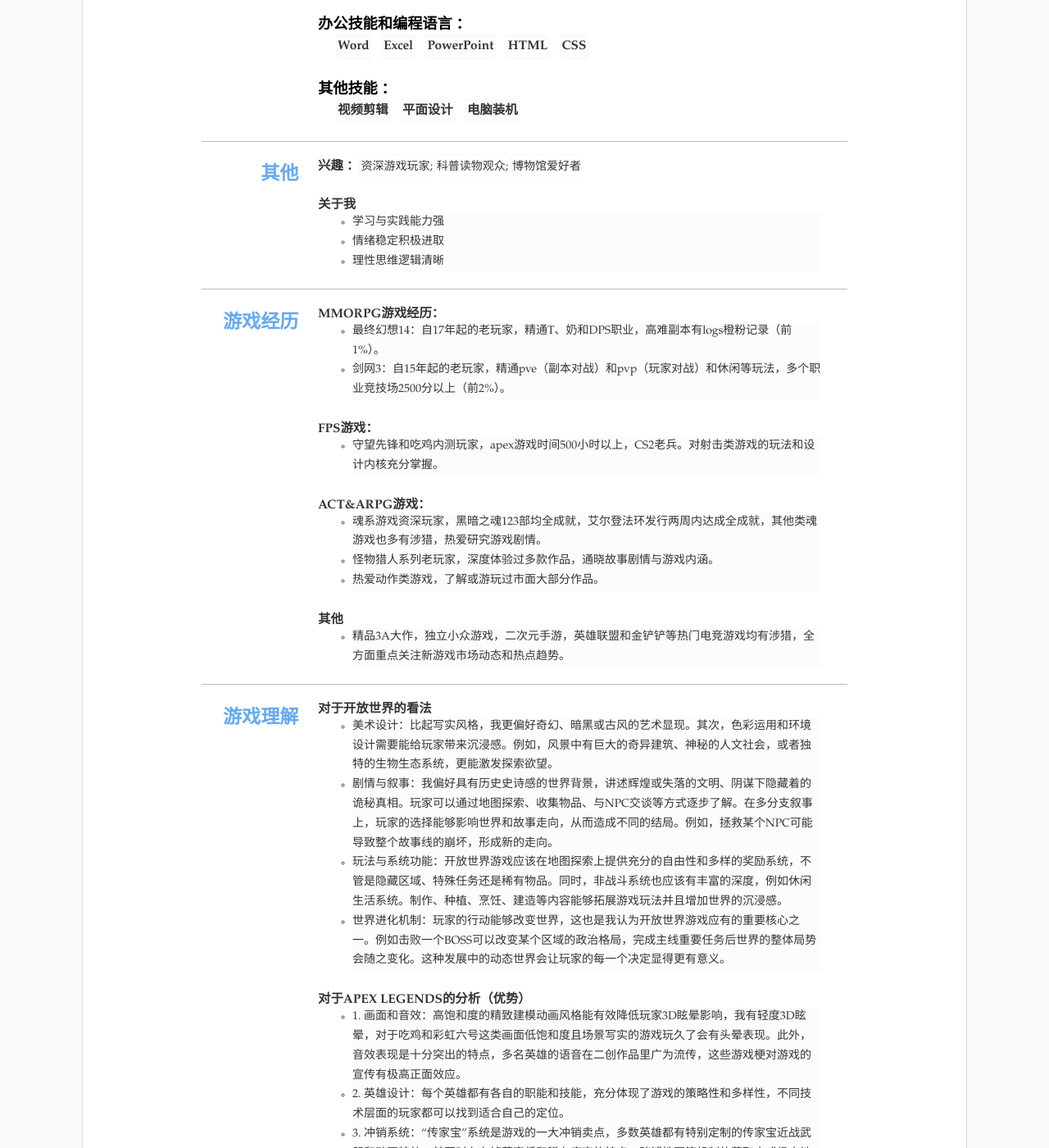
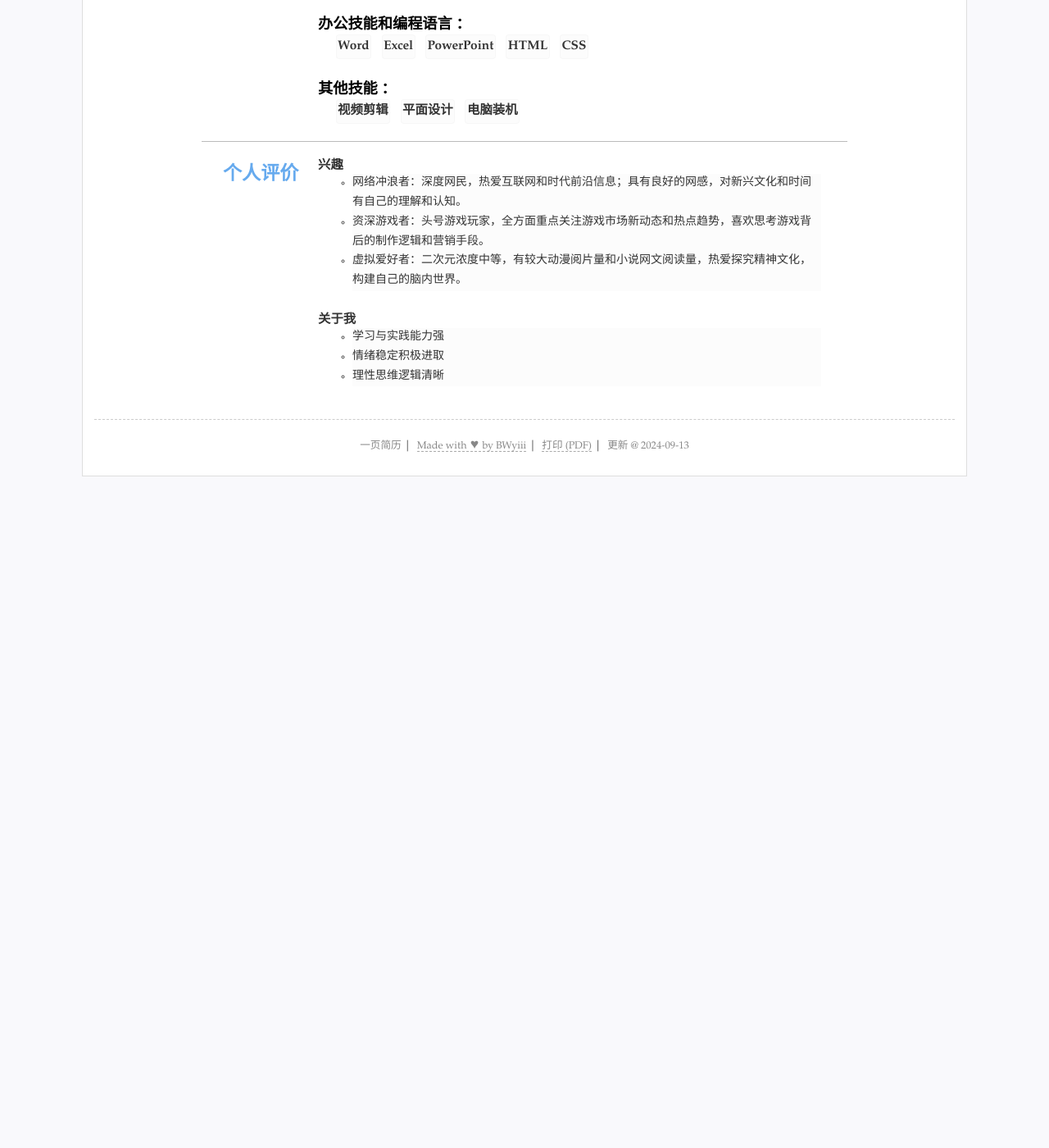
Before and after one commit to BWyiii/-, a Jekyll site: the page built from index.html, in a window 1280 px wide and 1400 px high, scrolled down 1115 px. Shown: the whole window at 82% size. Built offline with Jekyll 4.4.1, drawn with Linux system fonts in a browser that asks for light colours; after the commit the page ends 1717 px from its top, so only the background shows below that; some of the changed text lies outside the part shown.

Commit message:
Update resume.yml

```diff
--- a/_data/resume.yml
+++ b/_data/resume.yml
@@ -90,60 +90,19 @@ main: #简历主要内容，
 #others 其他简略内容(列表)
 others: #其他列表显示
 - type: others #ID可以为空
-  name: '其他'
+  name: '个人评价'
   content: #选择需要的格式
-  - title: "兴趣 ："
-    items: #单行列表
-    - 资深游戏玩家;
-    - 科普读物观众;
-    - 博物馆爱好者
+  - title: 兴趣
+    list:
+    - 网络冲浪者：深度网民，热爱互联网和时代前沿信息；具有良好的网感，对新兴文化和时间有自己的理解和认知。
+    - 资深游戏者：头号游戏玩家，全方面重点关注游戏市场新动态和热点趋势，喜欢思考游戏背后的制作逻辑和营销手段。
+    - 虚拟爱好者：二次元浓度中等，有较大动漫阅片量和小说网文阅读量，热爱探究精神文化，构建自己的脑内世界。
 
   - title: 关于我
     list:
     - 学习与实践能力强
     - 情绪稳定积极进取
     - 理性思维逻辑清晰
-
-- type: gaming experience
-  name: 游戏经历
-  content:
-  - title: MMORPG游戏经历：
-    list:
-    - 最终幻想14：自17年起的老玩家，精通T、奶和DPS职业，高难副本有logs橙粉记录（前1%）。
-    - 剑网3：自15年起的老玩家，精通pve（副本对战）和pvp（玩家对战）和休闲等玩法，多个职业竞技场2500分以上（前2%）。
-  - title: FPS游戏：
-    list:
-    - 守望先锋和吃鸡内测玩家，apex游戏时间500小时以上，CS2老兵。对射击类游戏的玩法和设计内核充分掌握。
-  - title: ACT&ARPG游戏：
-    list:
-    - 魂系游戏资深玩家，黑暗之魂123部均全成就，艾尔登法环发行两周内达成全成就，其他类魂游戏也多有涉猎，热爱研究游戏剧情。
-    - 怪物猎人系列老玩家，深度体验过多款作品，通晓故事剧情与游戏内涵。
-    - 热爱动作类游戏，了解或游玩过市面大部分作品。
-  - title: 其他
-    list:
-    - 精品3A大作，独立小众游戏，二次元手游，英雄联盟和金铲铲等热门电竞游戏均有涉猎，全方面重点关注新游戏市场动态和热点趋势。
-
-- type: gaming comprehension
-  name: 游戏理解
-  content:
-  - title: 对于开放世界的看法
-    list:
-    - 美术设计：比起写实风格，我更偏好奇幻、暗黑或古风的艺术显现。其次，色彩运用和环境设计需要能给玩家带来沉浸感。例如，风景中有巨大的奇异建筑、神秘的人文社会，或者独特的生物生态系统，更能激发探索欲望。
-    - 剧情与叙事：我偏好具有历史史诗感的世界背景，讲述辉煌或失落的文明、阴谋下隐藏着的诡秘真相。玩家可以通过地图探索、收集物品、与NPC交谈等方式逐步了解。在多分支叙事上，玩家的选择能够影响世界和故事走向，从而造成不同的结局。例如，拯救某个NPC可能导致整个故事线的崩坏，形成新的走向。
-    - 玩法与系统功能：开放世界游戏应该在地图探索上提供充分的自由性和多样的奖励系统，不管是隐藏区域、特殊任务还是稀有物品。同时，非战斗系统也应该有丰富的深度，例如休闲生活系统。制作、种植、烹饪、建造等内容能够拓展游戏玩法并且增加世界的沉浸感。
-    - 世界进化机制：玩家的行动能够改变世界，这也是我认为开放世界游戏应有的重要核心之一。例如击败一个BOSS可以改变某个区域的政治格局，完成主线重要任务后世界的整体局势会随之变化。这种发展中的动态世界会让玩家的每一个决定显得更有意义。
-  - title: 对于APEX LEGENDS的分析（优势）
-    list:
-    - 1. 画面和音效：高饱和度的精致建模动画风格能有效降低玩家3D眩晕影响，我有轻度3D眩晕，对于吃鸡和彩虹六号这类画面低饱和度且场景写实的游戏玩久了会有头晕表现。此外，音效表现是十分突出的特点，多名英雄的语音在二创作品里广为流传，这些游戏梗对游戏的宣传有极高正面效应。
-    - 2. 英雄设计：每个英雄都有各自的职能和技能，充分体现了游戏的策略性和多样性，不同技术层面的玩家都可以找到适合自己的定位。
-    - 3. 冲销系统：“传家宝”系统是游戏的一大冲销卖点，多数英雄都有特别定制的传家宝近战武器和动画特效。其同时存在掉落率低和稀有度高的特点，赌博性开箱机制的获取方式极大地提高了玩家的成就感和满足感。
-    - 4. 外观无法提升战力：外观系统解绑战力系统是我认为一款优秀的免费多人游戏必备的元素。皮肤不与数值挂钩，玩家就不会考虑皮肤的“实用性”，将其作为独立的系统去营销反而能获得更高的收益（前提是外观系统具有吸引力），这与奢侈品的核心卖点同理。
-  - title: 对于APEX LEGENDS的分析（缺陷）
-    list:
-    - 1. 服务器：游戏过程中经常出现掉线、掉帧卡顿甚至闪退现象，严重影响了玩家的游戏体验，极易造成负面风评，需持续优化服务器的稳定性。
-    - 2. 英雄皮肤系统：英雄皮肤各有各的丑法，玩家缺乏消费欲望。虽然枪械皮肤有可圈可点之处，但就整体皮肤系统来说，对比同类游戏缺乏美术影响力和竞争力，不利于游戏的商业化营收。
-    - 3. 故事剧情：比起前作《泰坦陨落》，APEX在剧情表现上差强人意，即使引入了奖励系统，玩家也表现出明显不感兴趣的态度，多数人不了解故事和角色背景，我认为问题出在剧情策划上。
-
 
 #- type:
 #  name: '其他'
```
